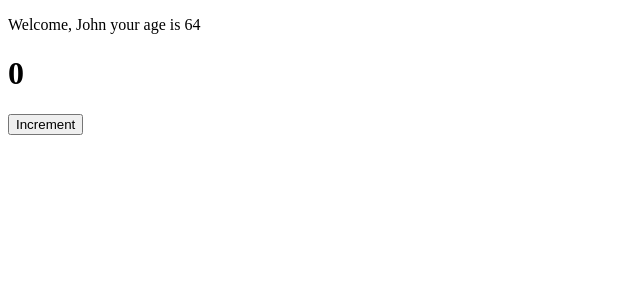
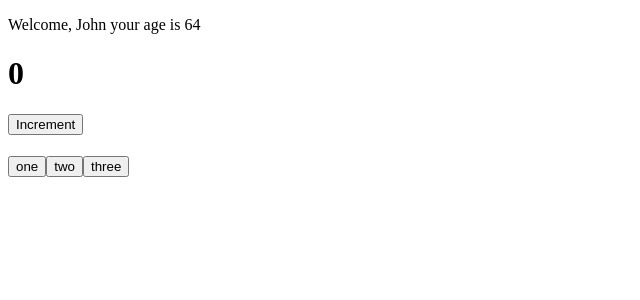
Before and after one commit to paolobaiada/React, a React (Create React App) app: page / in a window 1280 px wide. Shown: the top 300 px of the page, without its empty margins (0-640 px from the left). Built offline with nearby package versions, Linux system fonts and the light colour scheme.

Commit message:
clickTracker

```diff
--- a/src/App.js
+++ b/src/App.js
@@ -3,6 +3,7 @@ import Age from "./Components/Age";
 import React from "react";
 /* import Counter from "./Components/Counter"; */
 import ClickCounter from "./Components/ClickCounter";
+import ClickTracker from "./Components/ClickTracker";
 class App extends React.Component{
 
   render(){
@@ -13,6 +14,7 @@ class App extends React.Component{
     <Age />
      {/* <Counter incrementAmount = {1} incrementIntervall = {1000}/>  */}
     <ClickCounter />
+    <ClickTracker/>
     </>
 
    )
--- /dev/null
+++ b/src/Components/ClickTracker.jsx
@@ -0,0 +1,16 @@
+import { useState } from "react"
+
+export default function ClickTracker(){
+  const [track,setTrack] = useState()
+    function tracker(event){
+        setTrack((event.target.value))
+    }
+    return (
+        <>
+        <h1>{track}</h1>
+        <button onMouseOver={tracker} value={'one'}>one</button>
+        <button onMouseOver={tracker} value={'two'}>two</button>
+        <button onMouseOver={tracker} value={'three'}>three</button>
+        </>
+    )
+}
```
